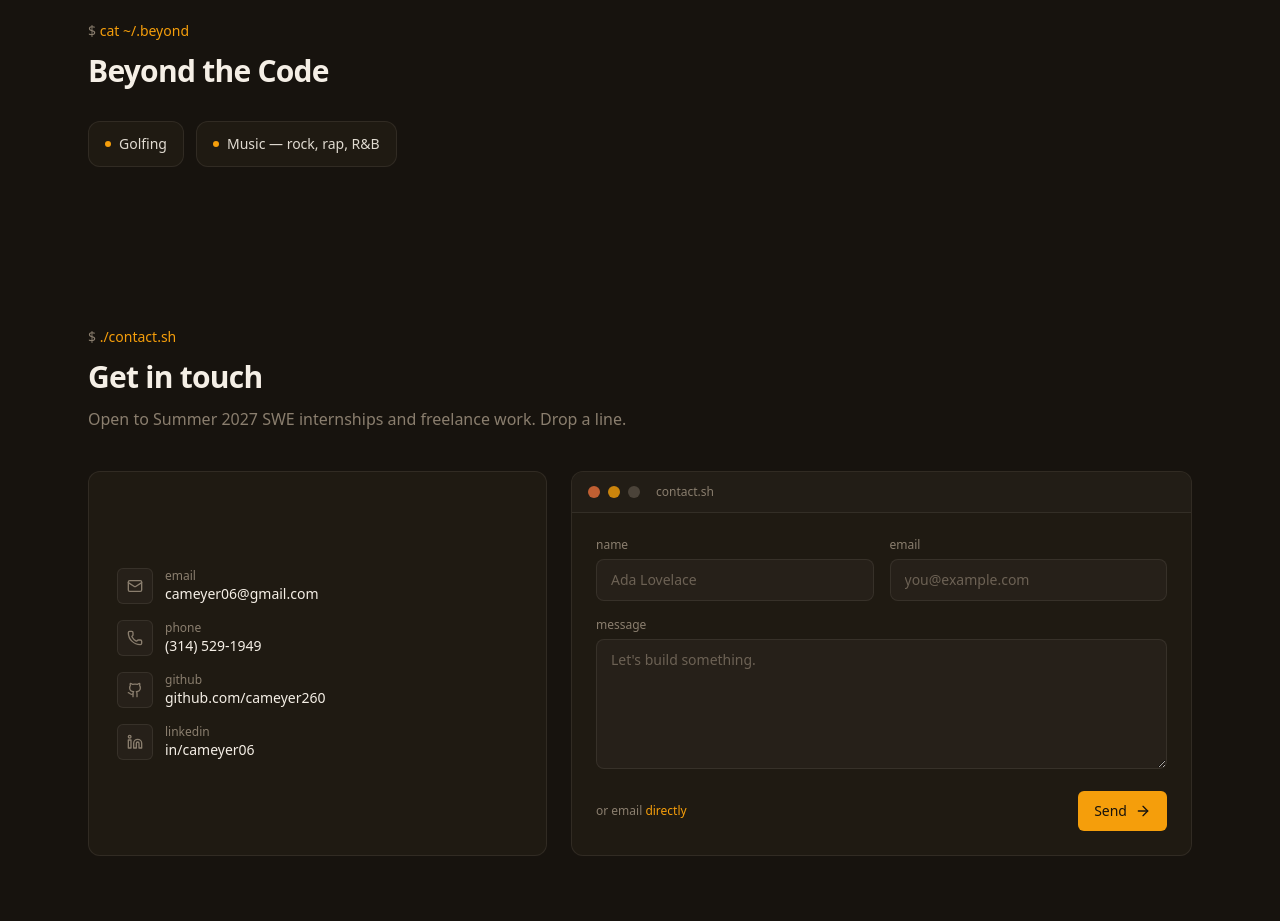
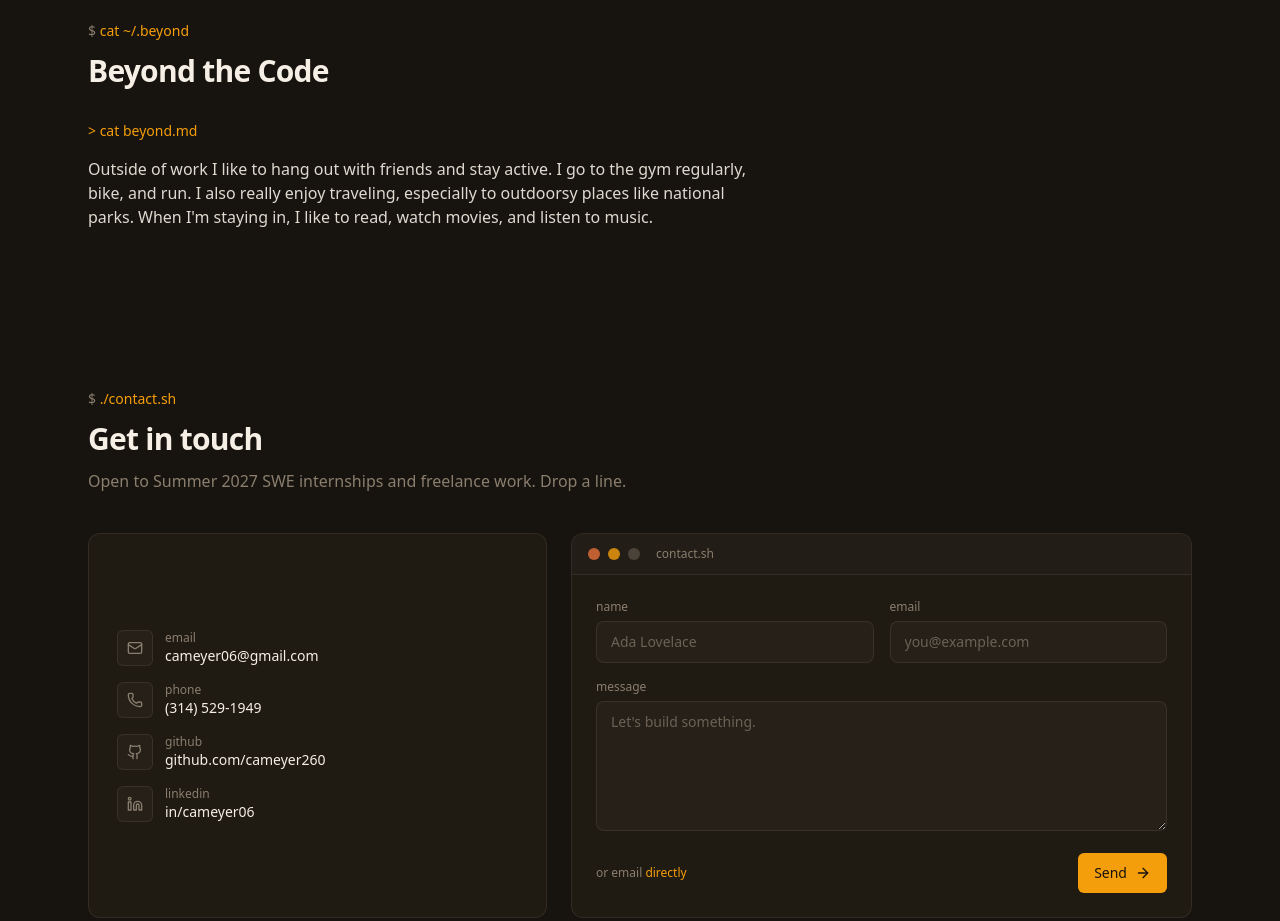
Before and after one commit to cameyer260/developer-portfolio-site, a Next.js app: page / in a window 1280 px wide. Shown: the part 3820-4741 px from the top of the page. Built offline with nearby package versions, Linux system fonts and the light colour scheme; no server answers.

Commit message:
refactor: rewrite beyond-the-code as prose paragraph, drop unused profile.interests

```diff
--- a/components/home/beyond-the-code.tsx
+++ b/components/home/beyond-the-code.tsx
@@ -1,4 +1,3 @@
-import { profile } from "@/lib/content/profile";
 import { SectionHeading } from "@/components/ui/section-heading";
 import { Reveal } from "@/components/motion/reveal";
 
@@ -7,17 +6,18 @@ export function BeyondTheCode() {
     <section className="mx-auto max-w-6xl px-5 py-16 sm:px-6 sm:py-20">
       <SectionHeading command="cat ~/.beyond" title="Beyond the Code" />
 
-      <Reveal className="mt-8">
-        <div className="flex flex-wrap gap-3">
-          {profile.interests.map((interest) => (
-            <span
-              key={interest}
-              className="inline-flex items-center gap-2 rounded-xl border border-border bg-surface px-4 py-3 text-sm text-text/90"
-            >
-              <span aria-hidden className="size-1.5 rounded-full bg-accent" />
-              {interest}
-            </span>
-          ))}
+      <Reveal delay={0.08}>
+        <div className="mt-8 max-w-2xl">
+          <p className="font-mono text-sm text-accent">&gt; cat beyond.md</p>
+          <div className="mt-4 space-y-4 text-text/90">
+            <p>
+              Outside of work I like to hang out with friends and stay active.
+              I go to the gym regularly, bike, and run. I also really enjoy
+              traveling, especially to outdoorsy places like national parks.
+              When I&apos;m staying in, I like to read, watch movies, and listen
+              to music.
+            </p>
+          </div>
         </div>
       </Reveal>
     </section>
--- a/lib/content/profile.ts
+++ b/lib/content/profile.ts
@@ -23,7 +23,4 @@ export const profile = {
   },
 
   resume: "/christopher-meyer-resume.pdf",
-
-  /** Beyond the Code. */
-  interests: ["Golfing", "Music — rock, rap, R&B"],
 } as const;
```
